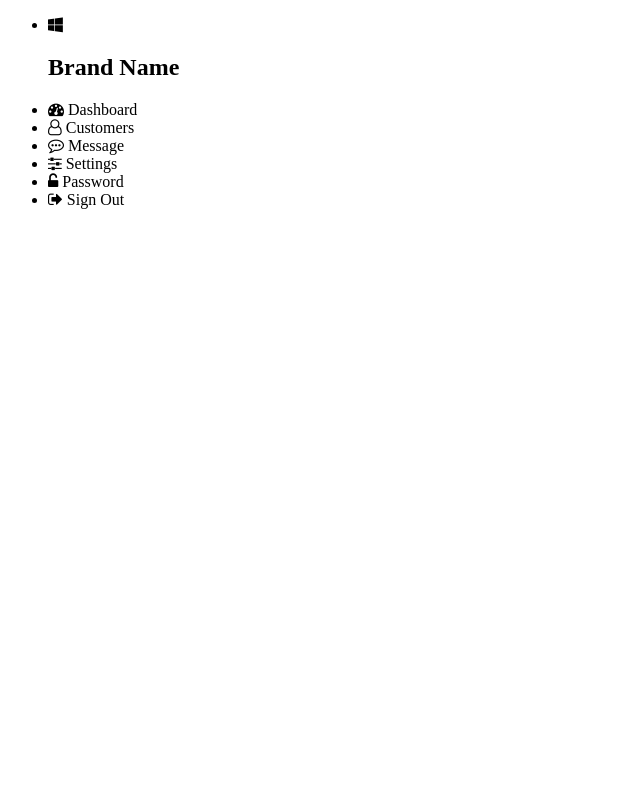
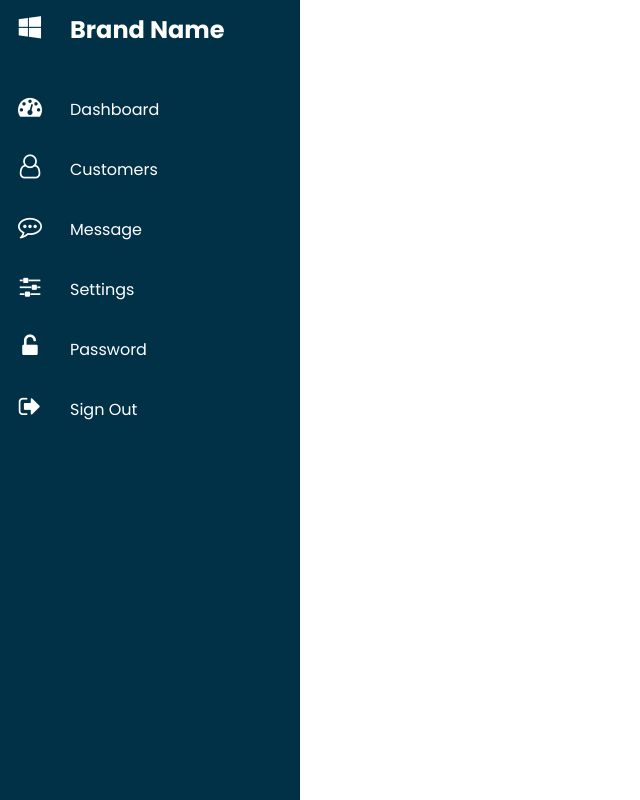
Before and after one commit to ErykFryderyk/admin-dashboard, a website: page index.html in a window 1280 px wide. Shown: the whole page, without its empty margins (0-640 px from the left). Drawn offline with Linux system fonts and the light colour scheme.

Commit message:
finish style navigation

```diff
--- a/index.html
+++ b/index.html
@@ -15,32 +15,46 @@
         <div class="navigation">
             <ul>
                 <li>
+                    <a href="">
                         <span class="icon"><i class="fa fa-windows" aria-hidden="true"></i></span>
                         <span class="title"><h2>Brand Name</h2></span>
+                    </a>
                 </li>
                 <li>
+                    <a href="">
                         <span class="icon"><i class="fa fa-tachometer" aria-hidden="true"></i></span>
                         <span class="title">Dashboard</span>
+                    </a>
                 </li>
                 <li>
+                    <a href="">
                         <span class="icon"><i class="fa fa-user-o" aria-hidden="true"></i></span>
                         <span class="title">Customers</span>
+                    </a>
                 </li>
                 <li>
+                    <a href="">
                         <span class="icon"><i class="fa fa-commenting-o" aria-hidden="true"></i></span>
                         <span class="title">Message</span>
+                    </a>
                 </li>
                 <li>
+                    <a href="">
                         <span class="icon"><i class="fa fa-sliders" aria-hidden="true"></i></span>
                         <span class="title">Settings</span>
+                    </a>
                 </li>
                 <li>
+                    <a href="">
                         <span class="icon"><i class="fa fa-unlock-alt" aria-hidden="true"></i></span>
                         <span class="title">Password</span>
+                    </a>
                 </li>
                 <li>
+                    <a href="">
                         <span class="icon"><i class="fa fa-sign-out" aria-hidden="true"></i></span>
                         <span class="title">Sign Out</span>
+                    </a>
                 </li>
             </ul>
         </div>
--- a/src/style.css
+++ b/src/style.css
@@ -0,0 +1,73 @@
+@import url('https://fonts.googleapis.com/css/?family=Poppins:200,300,400,500,600,700,800,900^display=swap');
+
+*{
+    margin: 0;
+    padding: 0;
+    box-sizing: border-box;
+    font-family: 'Poppins', sans-serif;
+}
+body{
+    overflow-x: hidden;
+}
+.container{
+    position: relative;
+    width: 100%;
+}
+.navigation{
+    position: fixed;
+    width: 300px;
+    height: 100%;
+    background-color: #003147;
+    transition: 0.5s;
+    overflow: hidden;
+
+}
+.navigation ul {
+    position: absolute;
+    top: 0;
+    left: 0;
+    width: 100%;
+}
+.navigation ul li {
+    position:relative;
+    width: 100%;
+    list-style: none;
+    transition: .2s;
+}
+.navigation ul li:hover{
+    background-color: #03a9f4;
+}
+.navigation ul li:nth-child(1) {
+    margin-bottom: 20px;
+}
+.navigation ul li:nth-child(1):hover {
+    background-color: transparent;
+}
+.navigation ul li a {
+    position: relative;
+    display: block;
+    width: 100%;
+    display: flex;
+    text-decoration: none;
+    color: #fff;
+}
+.navigation ul li a .icon {
+    position: relative;
+    display: block;
+    min-width: 60px;
+    height: 60px;
+    line-height: 60px;
+    text-align: center;
+}
+.navigation ul li a .icon .fa {
+    color: #fff;
+    font-size: 24px;
+}
+.navigation ul li a .title{
+    position: relative;
+    display: block;
+    padding:0 10px;
+    height: 60px;
+    line-height: 60px;
+    white-space: nowrap;
+}
```
Lines whose indentation alone changed are shown as unchanged.
